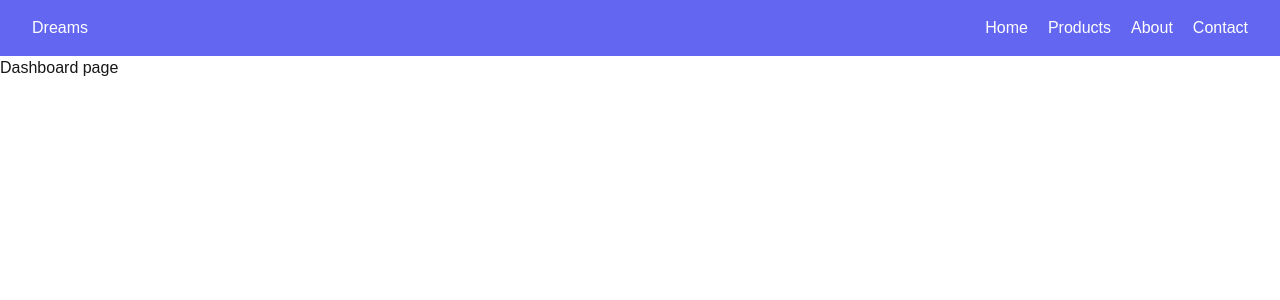
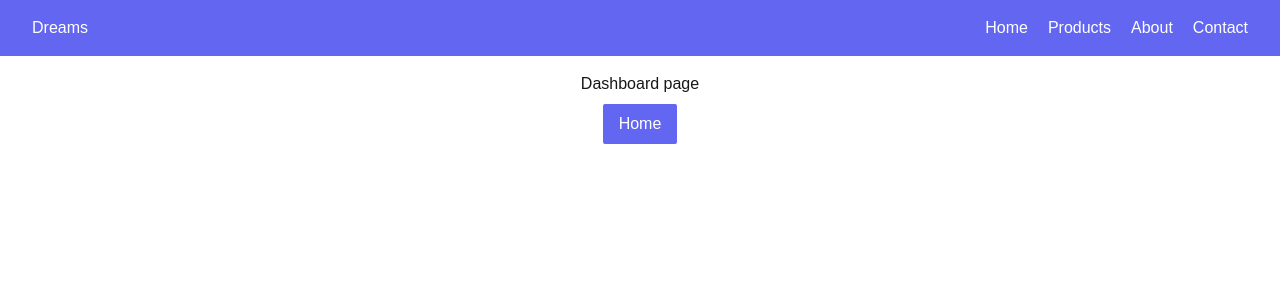
Before and after one commit to Emam-Bokhari/ph-next.js, a Next.js app: page /dashboard in a window 1280 px wide. Shown: the top 300 px of the page. Built offline with nearby package versions, Linux system fonts and the light colour scheme.

Commit message:
feat: add reusable navigation component for better

```diff
--- a/src/app/dashboard/page.js
+++ b/src/app/dashboard/page.js
@@ -1,9 +1,14 @@
+import NavigationButton from "@/components/shared/NavigationButton";
 import { Fragment } from "react";
 
 export default function DashboardPage() {
+  console.log("Dashboard page");
   return (
     <Fragment>
-      <p>Dashboard page</p>
+      <div className="text-center my-4">
+        <p>Dashboard page</p>
+        <NavigationButton route="/" label="Home" />
+      </div>
     </Fragment>
   );
 }
--- a/src/app/page.js
+++ b/src/app/page.js
@@ -7,6 +7,7 @@ export default function HomePage() {
   const handleNavigation = () => {
     router.push("/dashboard");
   };
+  console.log("Home page");
   return (
     <Fragment>
       <div className="text-center">
--- a/src/components/shared/Navbar.jsx
+++ b/src/components/shared/Navbar.jsx
@@ -2,7 +2,6 @@ import Link from "next/link";
 import { Fragment } from "react";
 
 export default function Navbar() {
-  console.log("Navigation");
   return (
     <Fragment>
       <div className="py-4 bg-indigo-500 text-white">
--- /dev/null
+++ b/src/components/shared/NavigationButton.jsx
@@ -0,0 +1,20 @@
+"use client";
+import { useRouter } from "next/navigation";
+import { Fragment } from "react";
+
+export default function NavigationButton({ route, label }) {
+  const router = useRouter();
+  const handleNavigation = () => {
+    router.push(route);
+  };
+  return (
+    <Fragment>
+      <button
+        onClick={handleNavigation}
+        className="px-4 py-2 rounded-sm bg-indigo-500 hover:bg-indigo-600 text-white transition-all my-2"
+      >
+        {label}
+      </button>
+    </Fragment>
+  );
+}
```
